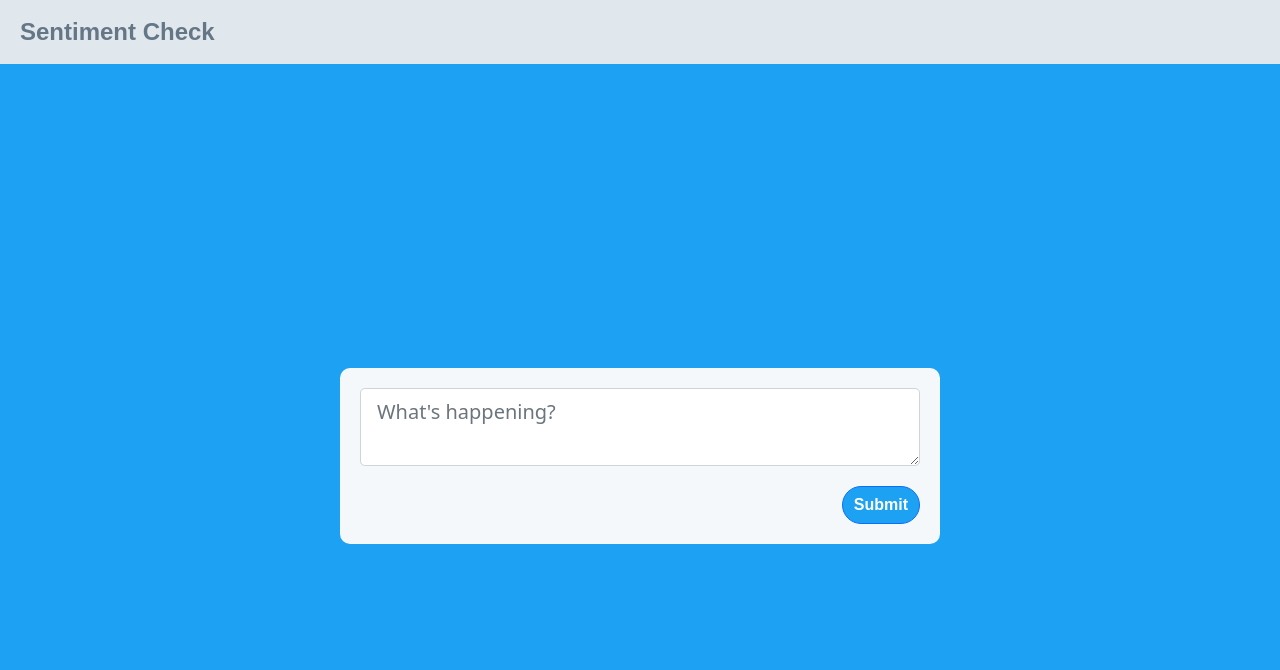
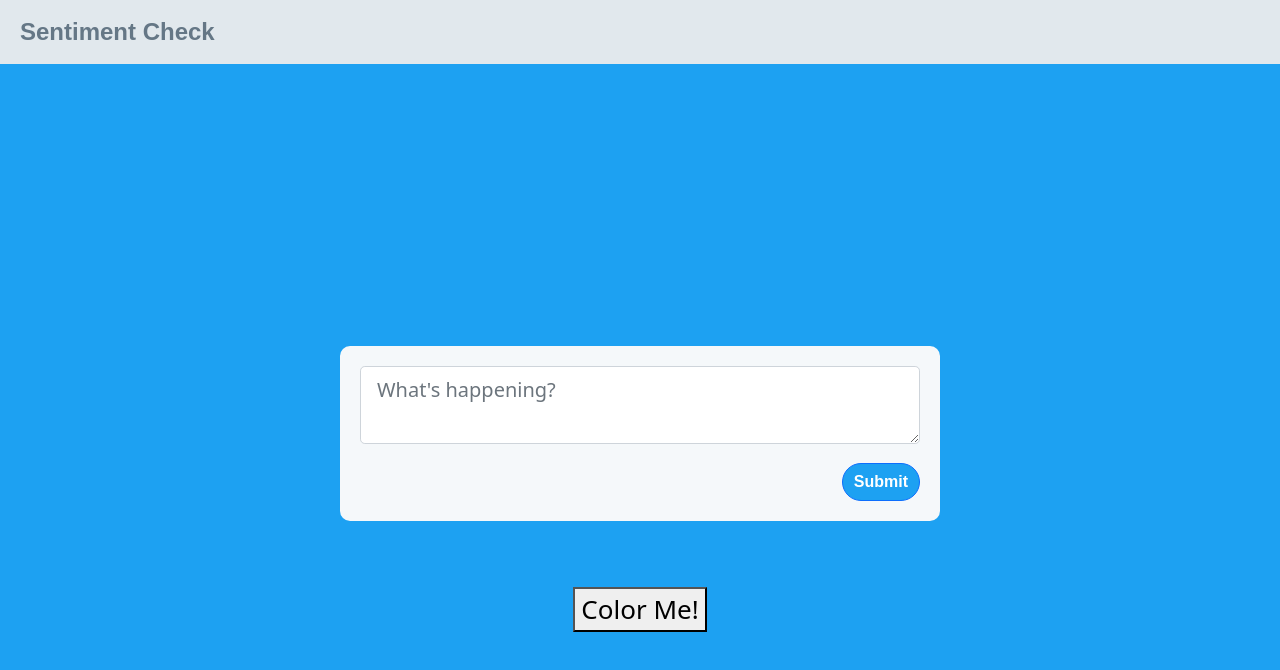
Before and after one commit to clkcompton/sentiment-check, a React (Create React App) app: page / in a window 1280 px wide. Shown: the top 670 px of the page. Built offline with nearby package versions, Linux system fonts and the light colour scheme.

Commit message:
Calculating hex color based on sentiment score

```diff
--- a/src/App.js
+++ b/src/App.js
@@ -10,7 +10,7 @@ import {Input} from './input/Input';
 
 function App() {
   const [userInput, setUserInput] = useState('');
-  const [sentimentScore, setSentimentScore] = useState('');
+  const [sentimentScore, setSentimentScore] = useState(1);
   const [synonym, setSynonym] = useState([])
 
   //can live in results
@@ -31,6 +31,58 @@ function App() {
     });
   }
 
+  const findWordColor = () => {
+    const pureRed = 'F80000';
+    const pureWhite = 'FFFFFF';
+    const pureGreen = '07E000';
+    const numSteps = 100;
+
+    var neutral = {
+    'Hex'   : pureWhite,
+      'R'     : parseInt(pureWhite.slice(0,2), 16),
+      'G'     : parseInt(pureWhite.slice(2,4), 16),
+      'B'     : parseInt(pureWhite.slice(4,6), 16)
+    }
+    var positive = {
+    'Hex'   : pureGreen,
+      'R'     : parseInt(pureGreen.slice(0,2), 16),
+      'G'     : parseInt(pureGreen.slice(2,4), 16),
+      'B'     : parseInt(pureGreen.slice(4,6), 16)
+    }
+    var negative = {
+    'Hex'   : pureRed,
+      'R'     : parseInt(pureRed.slice(0,2), 16),
+      'G'     : parseInt(pureRed.slice(2,4), 16),
+      'B'     : parseInt(pureRed.slice(4,6), 16)
+    }
+    var positiveDiff = {
+      'R': positive['R'] - neutral['R'],
+      'G': positive['G'] - neutral['G'],
+      'B': positive['B'] - neutral['B']
+    }
+    var negativeDiff = {
+      'R': negative['R'] - neutral['R'],
+      'G': negative['G'] - neutral['G'],
+      'B': negative['B'] - neutral['B']
+    }
+    var r, g, b;
+    if(sentimentScore > 0){
+      r = neutral['R'] + ((positiveDiff['R'] / numSteps) * (numSteps * sentimentScore));
+      g = neutral['G'] + ((positiveDiff['G'] / numSteps) * (numSteps * sentimentScore));
+      b = neutral['B'] + ((positiveDiff['B'] / numSteps) * (numSteps * sentimentScore));
+    } else {
+      r = neutral['R'] + ((negativeDiff['R'] / numSteps) * (numSteps * -sentimentScore));
+      g = neutral['G'] + ((negativeDiff['G'] / numSteps) * (numSteps * -sentimentScore));
+      b = neutral['B'] + ((negativeDiff['B'] / numSteps) * (numSteps * -sentimentScore));
+    }
+    console.log('#' + String(Math.round(r).toString(16)).padStart(2, '0') +
+    String(Math.round(g).toString(16)).padStart(2, '0') +
+    String(Math.round(b).toString(16)).padStart(2, '0'))
+    return '#' + String(Math.round(r).toString(16)).padStart(2, '0') +
+                  String(Math.round(g).toString(16)).padStart(2, '0') +
+                  String(Math.round(b).toString(16)).padStart(2, '0');
+  }
+
   return (
     <div className="App">
       <NavBar testFunction={setUserInput}/>
@@ -43,9 +95,12 @@ function App() {
         />
 
         <p>
-            {sentimentScore}
+            {userInput}
             {console.log(userInput)}
         </p>
+        <button onClick={findWordColor}>
+        Color Me!
+        </button>
       </header>
     </div>
   );
```
